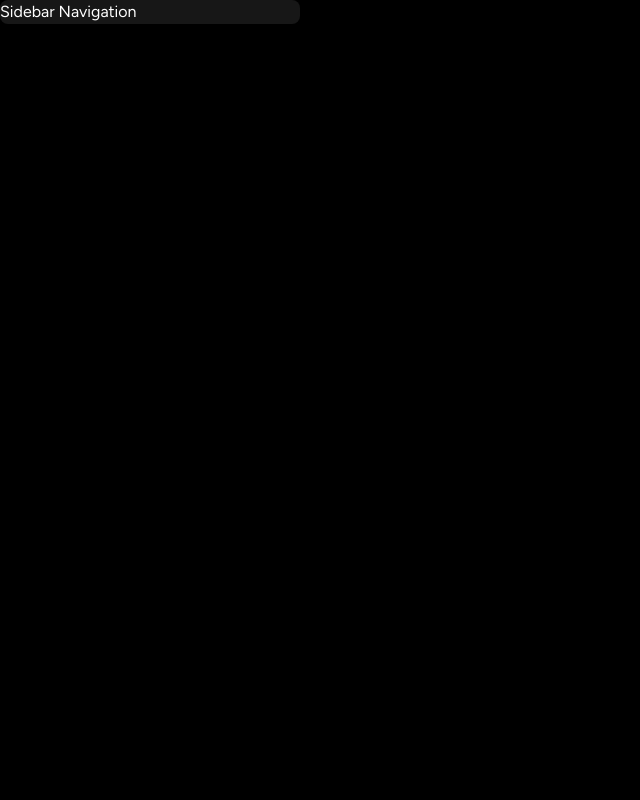
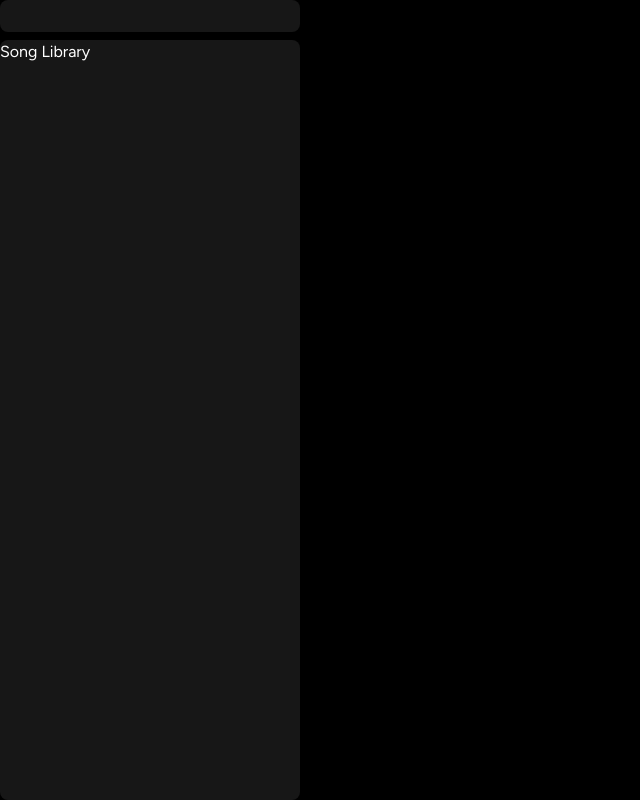
Before and after one commit to Marx-wrld/Vocalshare, a Next.js app: page / in a window 1280 px wide. Shown: the whole page, without its empty margins (0-640 px from the left). Built offline with nearby package versions, Linux system fonts and the light colour scheme.

Commit message:
Sidebar and sidebarItem config

```diff
--- a/components/Sidebar.tsx
+++ b/components/Sidebar.tsx
@@ -5,9 +5,10 @@ import { useMemo } from "react";
 import { HiHome } from "react-icons/hi";
 import { BiSearch } from "react-icons/bi";
 import Box from "./Box";
+import SidebarItem from "./SidebarItem";
 
 interface SidebarProps {
-    childen: React.ReactNode;
+    children: React.ReactNode;
 }
 
 const Sidebar: React.FC<SidebarProps> = ({
@@ -40,7 +41,17 @@ const Sidebar: React.FC<SidebarProps> = ({
             h-full
             w-[300px]">
                 <Box>
-                    Sidebar Navigation
+                    <div className="flex flex-col gap-y-4 px-5 py-4">
+                        {routes.map((item) => {
+                            <SidebarItem
+                                key={item.label}
+                                {...item}
+                            />
+                        })}
+                    </div>
+                </Box>
+                <Box className="overflow-y-auto h-full">
+                    Song Library
                 </Box>
             </div>
         </div>
--- /dev/null
+++ b/components/SidebarItem.tsx
@@ -0,0 +1,7 @@
+const SidebarItem = () => {
+    return (
+        <div>Sidebar Item</div>
+    )
+}
+
+export default SidebarItem;
```
